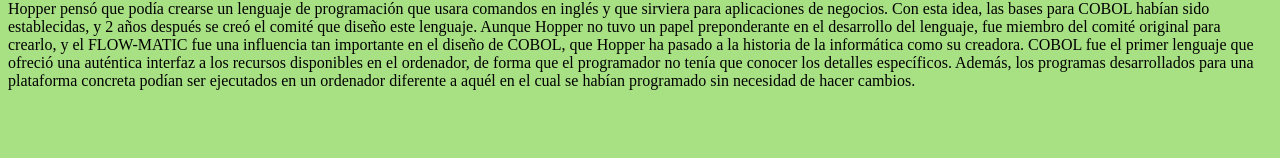
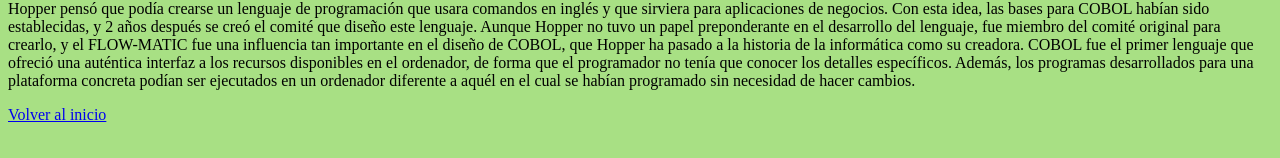
Before and after one commit to damianfe/tpheroes, a website: page views/hopper.html in a window 1280 px wide. Shown: the part 388-546 px from the top of the page. Drawn offline with Linux system fonts and the light colour scheme.

Commit message:
adding hyperlink

```diff
--- a/views/hopper.html
+++ b/views/hopper.html
@@ -26,5 +26,6 @@
             detalles específicos. Además, los programas desarrollados para una plataforma concreta podían ser ejecutados en un
             ordenador diferente a aquél en el cual se habían programado sin necesidad de hacer cambios.
         </p>
+        <a href="/">Volver al inicio</a>
 </body>
 </html>
```
Also changed, not shown: views/babbage.html (+1 -0 lines), views/berners-lee.html (+1 -0 lines), views/clarke.html (+1 -0 lines), views/hamilton.html (+1 -0 lines), views/lovelace.html (+1 -0 lines), views/turing.html (+1 -0 lines).
